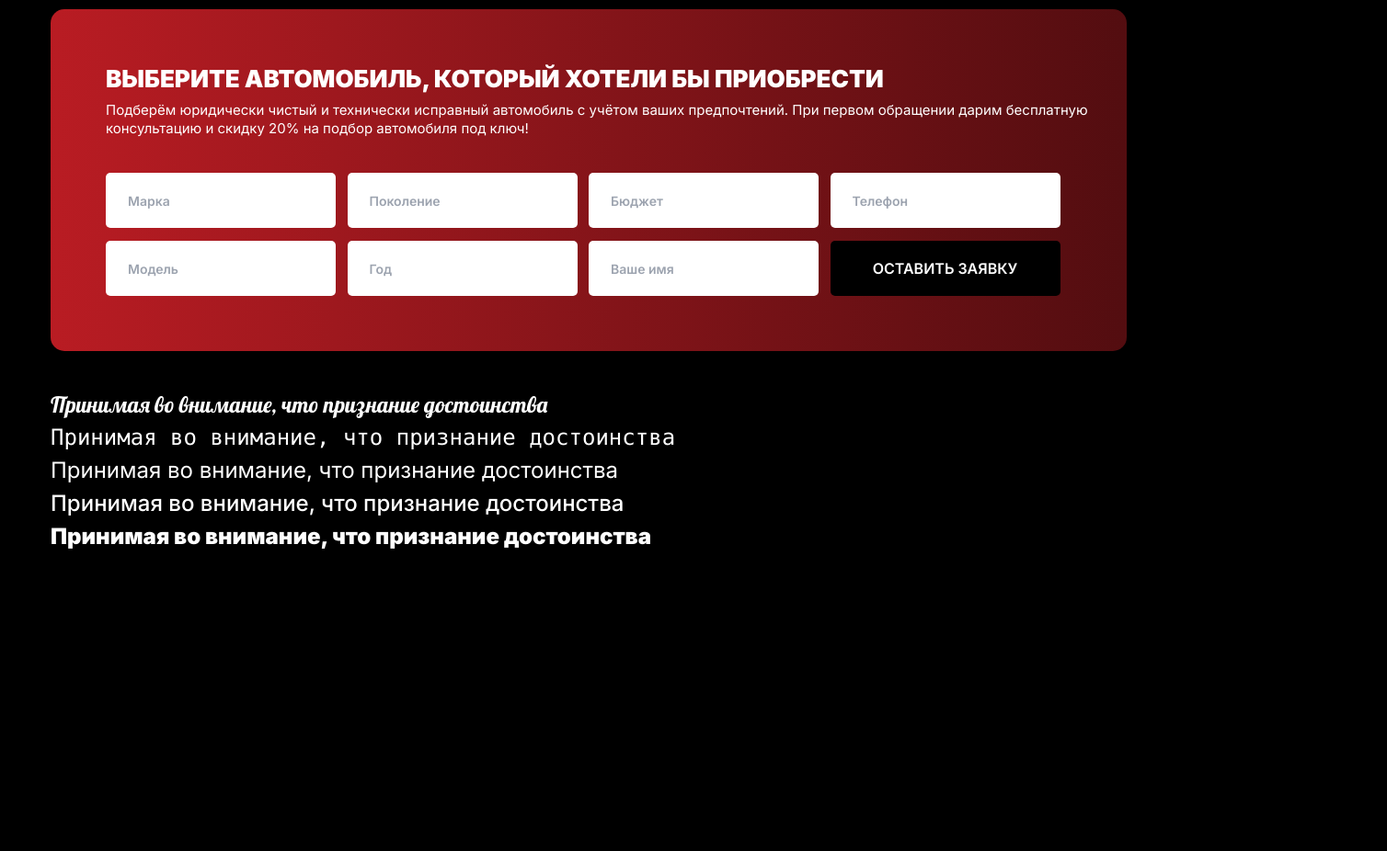
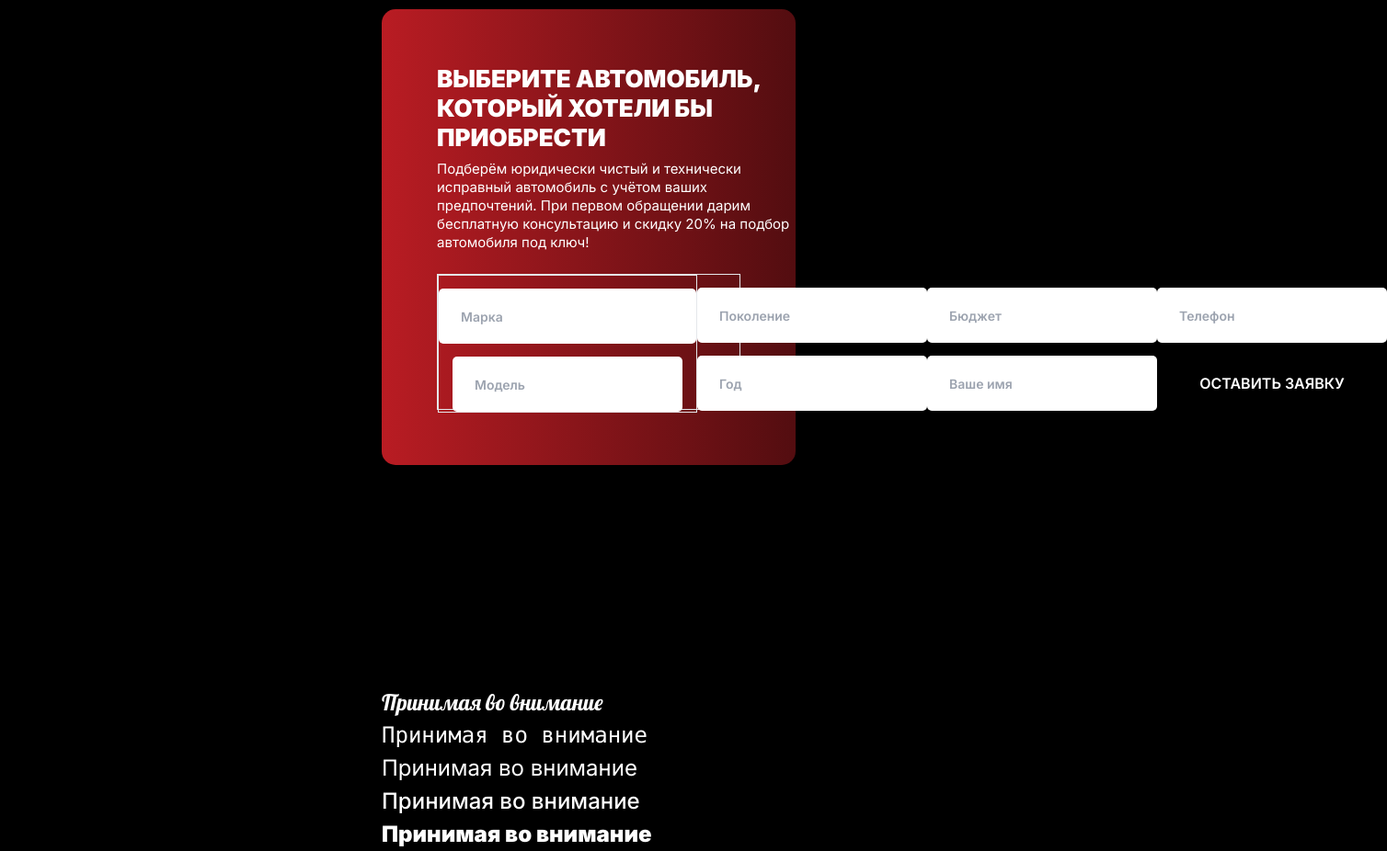
Before and after one commit to shirguin/Html-AutoDiagnoz52, a website: page index.html in a window 1280 px wide. Shown: the part 758-1684 px from the top of the page at 92% size, 1508 px wide, since content can reach past the window. Before the commit the page ends 1360 px from the top, so only its background shows below. Drawn offline with nearby package versions, Linux system fonts and the light colour scheme.

Commit message:
not finished first block

```diff
--- a/index.html
+++ b/index.html
@@ -5,10 +5,15 @@
     <meta name="viewport" content="width=device-width, initial-scale=1.0" />
     <title>Главная</title>
 
-    <link rel="preconnect" href="https://fonts.googleapis.com">
-    <link rel="preconnect" href="https://fonts.gstatic.com" crossorigin>
-    <link href="https://fonts.googleapis.com/css2?family=Inter:wght@100..900&family=Lobster&display=swap" rel="stylesheet">
+    <!-- Inter -->
+    <link rel="preconnect" href="https://fonts.googleapis.com" />
+    <link rel="preconnect" href="https://fonts.gstatic.com" crossorigin />
+    <link
+      href="https://fonts.googleapis.com/css2?family=Inter:wght@100..900&family=Lobster&display=swap"
+      rel="stylesheet"
+    />
 
+    <!-- Lobster -->
     <link rel="preconnect" href="https://fonts.googleapis.com" />
     <link rel="preconnect" href="https://fonts.gstatic.com" crossorigin />
     <link
@@ -19,36 +24,14 @@
     <link href="./output.css" rel="stylesheet" />
 
     <script src="https://cdn.tailwindcss.com"></script>
-
-    <!-- <script>
-      tailwind.config = {
-        theme: {
-          extend: {
-            colors: {
-              mainWhite: "#FFFFFF",
-              mainGray: "#6C6C6C",
-              mainBlack: "#000000",
-              mainRed: "#B91C23",
-              secondRed: "#530D10",
-              currentColor: "#FFFFFF",
-            },
-            fontFamily: {
-              inter: ["Inter", "sans - serif"],
-            },
-            transitionProperty: {
-              left: "left",
-              color: "color",
-            },
-          },
-        },
-      };
-    </script> -->
   </head>
 
   <body class="flex flex-col items-center bg-mainBlack">
+    <div class="flex flex-col items-center w-full max-w-[470px] px-2.5">
       <header
-      class="relative flex flex-col pt-2.5 w-[360px] sm:w-[470px] md:w-[738px] xl:w-[1170px] 2xl:w-[1575px]"
+        class="relative flex flex-col pt-2.5 w-full sm:w-[470px] md:w-[738px] xl:w-[1170px] 2xl:w-[1575px]"
       >
+        <!-- Шапка -->
         <div class="flex items-center justify-between px-5 sm:px-0">
           <!-- Логотип -->
           <a href="#">
@@ -469,13 +452,13 @@
         </div>
       </header>
 
-    <main>
+      <main class="w-full">
         <section
-        class="flex flex-col items-center mt-10 md:mt-[60px] xl:mt-[96px] 2xl:mt-[72px]"
+          class="flex flex-col w-full items-center mt-10 md:mt-[60px] xl:mt-[96px] 2xl:mt-[72px]"
         >
           <!-- Фото автомобиля -->
           <div
-          class="w-[340px] h-[280px] sm:w-[470px] sm:h-[320px] md:w-[738px] md:h-[425px] xl:w-[1170px] xl:h-[610px] 2xl:w-[1575px] 2xl:h-[740px] bg-[url('./img/main_background_car.jpg')] bg-contain bg-no-repeat bg-bottom"
+            class="w-full h-[280px] sm:w-[470px] sm:h-[320px] md:w-[738px] md:h-[425px] xl:w-[1170px] xl:h-[610px] 2xl:w-[1575px] 2xl:h-[740px] bg-[url('./img/main_background_car.jpg')] bg-contain bg-no-repeat bg-bottom"
           >
             <!-- Заголовок h1 -->
             <div
@@ -488,7 +471,7 @@
               </h1>
 
               <h2
-              class="font-inter text-center text-2xl xl:text-3xl 2xl:text-[40px] font-medium 2xl:leading-[48px] text-mainWhite mt-1 pb-1 bg-mainRed w-[266px] xl:w-[319px] 2xl:w-[425px]"
+                class="font-inter text-center text-2xl xl:text-3xl 2xl:text-[40px] font-medium 2xl:leading-[48px] text-mainWhite mt-1 pb-1 bg-mainRed w-[266px] xl:w-[319px] 2xl:w-[430px]"
               >
                 в Нижнем Новгороде
               </h2>
@@ -497,16 +480,16 @@
 
           <!-- Блок заявки на Автоподбор -->
           <div
-          class="flex flex-col mt-5 md:mt-3 mb-10 w-[340px] sm:w-[470px] md:w-[738px] xl:w-[1170px] 2xl:w-[1575px] bg-mainRed px-7 xl:px-[60px] pt-7 xl:pt-[60px] 2xl:pt-[85px] rounded-[15px] bg-gradient-to-r from-mainRed to-secondRed"
+            class="flex flex-col mt-5 md:mt-3 mb-10 w-full min-w-[340px] max-w-[450px] sm:w-[470px] md:w-[738px] xl:w-[1170px] 2xl:w-[1575px] bg-mainRed px-7 xl:px-[60px] pt-7 xl:pt-[60px] 2xl:pt-[85px] rounded-[15px] bg-gradient-to-r from-mainRed to-secondRed"
           >
             <h3
-            class="w-[270px] sm:w-[440px] md:w-[738px] xl:w-[1170px] font-inter text-lg xl:text-[26px] 2xl:text-[35px] font-black leading-5 xl:leading-8 2xl:leading-10 text-mainWhite uppercase"
+              class="w-full min-w-[280px] max-w-[390px] sm:w-[440px] md:w-[738px] xl:w-[1170px] font-inter text-lg xl:text-[26px] 2xl:text-[35px] font-black leading-5 xl:leading-8 2xl:leading-10 text-mainWhite uppercase"
             >
               Выберите автомобиль, который хотели&nbsp;бы приобрести
             </h3>
 
             <p
-            class="mt-2 w-[280px] sm:w-[440px] md:w-[728px] xl:w-[1100px] 2xl:w-[1113px] font-inter text-[10px] xl:text-[15px] 2xl:text-[18px] font-normal leading-3 xl:leading-5 2xl:leading-[22px] tracking-normal text-mainWhite"
+              class="mt-2 w-full min-w-[280px] max-w-[390px] sm:w-[440px] md:w-[728px] xl:w-[1100px] 2xl:w-[1113px] font-inter text-[10px] xl:text-[15px] 2xl:text-[18px] font-normal leading-3 xl:leading-5 2xl:leading-[22px] tracking-normal text-mainWhite"
             >
               Подберём юридически чистый и&nbsp;технически исправный автомобиль
               с&nbsp;учётом ваших предпочтений. При первом обращении дарим
@@ -516,12 +499,12 @@
 
             <!-- форма заявки -->
             <form
-            class="flex flex-col flex-wrap sm:h-[192px] md:h-[96px] xl:h-[148px] 2xl:h-[200px] mt-2 sm:mt-6 2xl:mt-[36px] mb-20 sm:mb-11 xl:mb-[60px] 2xl:mb-[75px]"
+              class="flex flex-col flex-wrap sm:h-[192px] md:h-[96px] xl:h-[148px] 2xl:h-[200px] mt-2 sm:mt-6 2xl:mt-[36px] mb-20 sm:mb-11 xl:mb-[60px] 2xl:mb-[75px] border"
               action=""
             >
-            <div class="flex flex-col">
+              <div class="flex flex-col items-center border ">
                 <input
-                class="mt-2 xl:mt-[14px] 2xl:mt-[20px] w-[280px] sm:w-[200px] md:w-[160px] xl:w-[250px] 2xl:w-[340px] h-10 xl:h-[60px] 2xl:h-[80px] px-5 xl:px-6 rounded-[5px] font-inter text-[12px] xl:text-[14px] 2xl:text-[16px] font-semibold leading-3 xl:leading-4 2xl:leading-5 tracking-normal text-mainGray"
+                  class="mt-2 xl:mt-[14px] 2xl:mt-[20px] min-w-[280px] max-w-[380px] sm:w-[200px] md:w-[160px] xl:w-[250px] 2xl:w-[340px] h-10 xl:h-[60px] 2xl:h-[80px] px-5 xl:px-6 rounded-[5px] font-inter text-[12px] xl:text-[14px] 2xl:text-[16px] font-semibold leading-3 xl:leading-4 2xl:leading-5 tracking-normal text-mainGray"
                   type="text"
                   placeholder="Марка"
                 />
@@ -533,7 +516,7 @@
                 />
               </div>
 
-            <div class="flex flex-col">
+              <div class="flex flex-col items-center">
                 <input
                   class="mt-2 xl:mt-[14px] 2xl:mt-[20px] w-[280px] sm:w-[200px] md:w-[160px] xl:w-[250px] 2xl:w-[340px] h-10 xl:h-[60px] 2xl:h-[80px] px-5 xl:px-6 rounded-[5px] font-inter text-[12px] xl:text-[14px] 2xl:text-[16px] font-semibold leading-3 xl:leading-4 2xl:leading-5 tracking-normal text-mainGray"
                   type="text"
@@ -547,7 +530,7 @@
                 />
               </div>
 
-            <div class="flex flex-col">
+              <div class="flex flex-col items-center">
                 <input
                   class="mt-2 xl:mt-[14px] 2xl:mt-[20px] w-[280px] sm:w-[200px] md:w-[160px] xl:w-[250px] 2xl:w-[340px] h-10 xl:h-[60px] 2xl:h-[80px] px-5 xl:px-6 rounded-[5px] font-inter text-[12px] xl:text-[14px] 2xl:text-[16px] font-semibold leading-3 xl:leading-4 2xl:leading-5 tracking-normal text-mainGray"
                   type="text"
@@ -561,7 +544,7 @@
                 />
               </div>
 
-            <div class="flex flex-col">
+              <div class="flex flex-col items-center">
                 <input
                   class="mt-2 xl:mt-[14px] 2xl:mt-[20px] w-[280px] sm:w-[200px] md:w-[160px] xl:w-[250px] 2xl:w-[340px] h-10 xl:h-[60px] 2xl:h-[80px] px-5 xl:px-6 rounded-[5px] font-inter text-[12px] xl:text-[14px] 2xl:text-[16px] font-semibold leading-3 xl:leading-4 2xl:leading-5 tracking-normal text-mainGray"
                   type="text"
@@ -578,24 +561,26 @@
           </div>
         </section>
 
-      <section>
+        <!-- Шрифты -->
+        <section class="mt-[200px]">
           <h1 class="font-lobster text-[24px] text-mainWhite font-regular">
-          Принимая во внимание, что признание достоинства
+            Принимая во внимание
           </h1>
           <h1 class="font-mono text-[24px] text-mainWhite font-regular">
-          Принимая во внимание, что признание достоинства
+            Принимая во внимание
           </h1>
           <h1 class="font-inter text-[24px] text-mainWhite font-regular">
-          Принимая во внимание, что признание достоинства
+            Принимая во внимание
           </h1>
           <h1 class="font-inter text-[24px] text-mainWhite font-medium">
-          Принимая во внимание, что признание достоинства
+            Принимая во внимание
           </h1>
           <h1 class="font-inter text-[24px] text-mainWhite font-black">
-          Принимая во внимание, что признание достоинства
+            Принимая во внимание
           </h1>
         </section>
       </main>
+    </div>
 
     <script>
       let ham = document.getElementById("hamburger_menu");
```
Also changed, not shown: img/background_car.jpg (deleted), img/background_car_md.jpg (deleted), img/background_car_sm.jpg (deleted), img/background_car_xl.jpg (deleted), img/main_background_car-1.jpg (deleted), img/main_background_car.jpg. Lines whose indentation alone changed are shown as unchanged.
